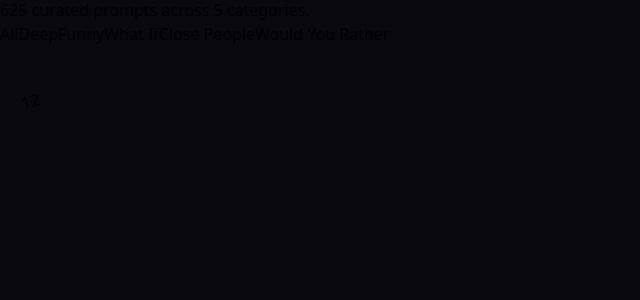
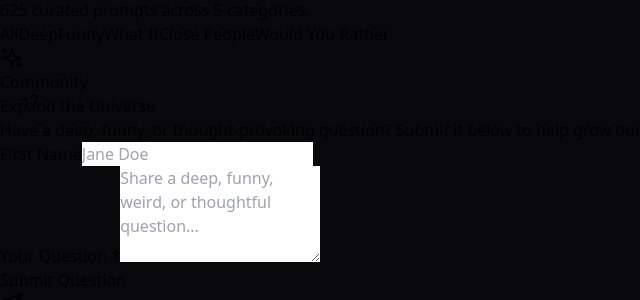
Before and after one commit to Vamsiindugu/Topic-Finder, a React (Vite) app: page / in a window 1280 px wide. Shown: the part 386-686 px from the top of the page, without its empty margins (0-640 px from the left). Built offline with nearby package versions, Linux system fonts and the light colour scheme.

Commit message:
feat: add submit your question section
- Added SubmitQuestionSection component with Web3Forms integration

- Updated App.tsx to include the new section below the fold while maintaining zero-scroll test constraints

```diff
--- a/src/App.tsx
+++ b/src/App.tsx
@@ -5,6 +5,7 @@ import { CATEGORIES, QUESTIONS, Question, Category } from './data/questions';
 import { AmbientBackground } from './components/AmbientBackground';
 import { KineticWheel } from './components/KineticWheel';
 import { RevealCard } from './components/RevealCard';
+import { SubmitQuestionSection } from './components/SubmitQuestionSection';
 
 export default function App() {
   const [activeCategory, setActiveCategory] = useState<Category>('All');
@@ -51,13 +52,21 @@ export default function App() {
   }, [isSpinning]);
 
   return (
-    <div className="h-dvh min-h-[560px] bg-[#09090b] text-zinc-100 font-sans selection:bg-indigo-500/30 relative flex flex-col overflow-hidden">
+    <div
+      className={`
+        h-dvh min-h-[560px] bg-[#09090b] text-zinc-100 font-sans selection:bg-indigo-500/30 relative overflow-x-hidden
+        [scrollbar-width:none] [-ms-overflow-style:none] [&::-webkit-scrollbar]:hidden
+        ${revealedQuestion ? 'overflow-hidden' : 'overflow-y-auto'}
+      `}
+    >
       <AmbientBackground />
 
       <div aria-live="polite" className="sr-only">
         {announcement}
       </div>
 
+      {/* Main Wheel Viewport Context */}
+      <div className="flex flex-col min-h-full shrink-0 relative z-10">
         <header className="relative z-20 flex items-center justify-between px-4 py-4 md:px-12 md:py-6 w-full max-w-7xl mx-auto shrink-0">
           <div className="flex items-center gap-3">
             <div className="w-8 h-8 rounded-lg bg-indigo-500/20 border border-indigo-500/30 flex items-center justify-center shadow-[0_0_24px_rgba(99,102,241,0.14)]">
@@ -125,6 +134,10 @@ export default function App() {
             </div>
           </section>
         </main>
+      </div>
+
+      {/* Brand New Below The Fold Content */}
+      <SubmitQuestionSection />
 
       <AnimatePresence>
         {revealedQuestion && (
--- /dev/null
+++ b/src/components/SubmitQuestionSection.tsx
@@ -0,0 +1,167 @@
+import { FC, useState, FormEvent, memo } from 'react';
+import { motion, useReducedMotion, AnimatePresence } from 'framer-motion';
+import { Send, CheckCircle, AlertCircle, Loader2, Sparkles } from 'lucide-react';
+
+export const SubmitQuestionSection: FC = memo(() => {
+  const prefersReducedMotion = useReducedMotion();
+  const [status, setStatus] = useState<'idle' | 'submitting' | 'success' | 'error'>('idle');
+  const [formData, setFormData] = useState({ name: '', email: '', question: '' });
+
+  const handleSubmit = async (e: FormEvent) => {
+    e.preventDefault();
+    setStatus('submitting');
+
+    try {
+      const res = await fetch('https://api.web3forms.com/submit', {
+        method: 'POST',
+        headers: {
+          'Content-Type': 'application/json',
+          Accept: 'application/json'
+        },
+        body: JSON.stringify({
+          access_key: 'a98c25de-1969-496e-ae61-580fe57dca93',
+          subject: 'New Topic Finder Question Submission',
+          name: formData.name || 'Anonymous User',
+          email: formData.email || 'no-email@topicfinder.app',
+          message: formData.question,
+        }),
+      });
+
+      const data = await res.json();
+      if (data.success) {
+        setStatus('success');
+        setFormData({ name: '', email: '', question: '' });
+      } else {
+        setStatus('error');
+      }
+    } catch (error) {
+      setStatus('error');
+    } finally {
+      // Reset status back to idle after 5 seconds to allow further submissions
+      setTimeout(() => setStatus('idle'), 5000);
+    }
+  };
+
+  const containerVariants = {
+    hidden: { opacity: 0 },
+    show: { opacity: 1, transition: { staggerChildren: prefersReducedMotion ? 0 : 0.1 } }
+  };
+
+  const itemVariants = {
+    hidden: { opacity: 0, y: prefersReducedMotion ? 0 : 20 },
+    show: { opacity: 1, y: 0, transition: { type: 'spring', stiffness: 300, damping: 24 } }
+  };
+
+  return (
+    <section className="relative w-full border-t border-white/5 bg-[#09090b]/50 backdrop-blur-3xl overflow-hidden shrink-0 pb-20 pt-24 md:pt-32">
+      {/* Subtle background glow */}
+      <div className="absolute top-0 left-1/2 -translate-x-1/2 w-full max-w-3xl h-px bg-gradient-to-r from-transparent via-indigo-500/30 to-transparent" />
+      <div className="absolute top-0 left-1/2 -translate-x-1/2 w-[600px] h-[300px] bg-indigo-500/5 blur-[120px] rounded-full pointer-events-none" />
+
+      <motion.div
+        variants={containerVariants}
+        initial="hidden"
+        whileInView="show"
+        viewport={{ once: true, margin: "-50px" }}
+        className="relative z-10 w-full max-w-2xl mx-auto px-4 sm:px-6 lg:px-8 flex flex-col items-center"
+      >
+        <motion.div variants={itemVariants} className="text-center mb-10 md:mb-12">
+          <div className="inline-flex items-center gap-2 px-3 py-1.5 rounded-full bg-indigo-500/10 border border-indigo-500/20 text-indigo-300 text-xs font-semibold tracking-wide uppercase mb-6">
+            <Sparkles className="w-3.5 h-3.5" />
+            Community
+          </div>
+          <h2 className="text-3xl md:text-4xl lg:text-5xl font-medium text-white tracking-tight mb-4">
+            Expand the Universe
+          </h2>
+          <p className="text-zinc-400 text-base md:text-lg max-w-lg mx-auto leading-relaxed">
+            Have a deep, funny, or thought-provoking question? Submit it below to help grow our collection of conversation starters.
+          </p>
+        </motion.div>
+
+        <motion.form
+          variants={itemVariants}
+          onSubmit={handleSubmit}
+          className="w-full flex flex-col gap-5 p-6 md:p-8 bg-[#121214]/80 backdrop-blur-xl border border-white/10 rounded-2xl md:rounded-3xl shadow-[0_8px_32px_rgba(0,0,0,0.4),_inset_0_1px_0_rgba(255,255,255,0.05)]"
+        >
+          <div className="flex flex-col gap-2">
+            <label htmlFor="name" className="text-sm font-medium text-zinc-300 ml-1">
+              First Name
+            </label>
+            <input
+              id="name"
+              type="text"
+              value={formData.name}
+              onChange={(e) => setFormData(p => ({ ...p, name: e.target.value }))}
+              disabled={status === 'submitting'}
+              placeholder="Jane Doe"
+              className="w-full min-h-[44px] bg-black/40 border border-white/10 rounded-xl px-4 py-3 text-zinc-200 placeholder:text-zinc-600 focus:outline-none focus:border-indigo-500/50 focus:ring-1 focus:ring-indigo-500/50 transition-all disabled:opacity-50 disabled:cursor-not-allowed"
+            />
+          </div>
+
+          <div className="flex flex-col gap-2">
+            <label htmlFor="question" className="text-sm font-medium text-zinc-300 ml-1">
+              Your Question <span className="text-rose-500">*</span>
+            </label>
+            <textarea
+              id="question"
+              required
+              value={formData.question}
+              onChange={(e) => setFormData(p => ({ ...p, question: e.target.value }))}
+              disabled={status === 'submitting'}
+              placeholder="Share a deep, funny, weird, or thoughtful question..."
+              rows={4}
+              className="w-full bg-black/40 border border-white/10 rounded-xl px-4 py-3 text-zinc-200 placeholder:text-zinc-600 focus:outline-none focus:border-indigo-500/50 focus:ring-1 focus:ring-indigo-500/50 transition-all resize-y min-h-[100px] disabled:opacity-50 disabled:cursor-not-allowed"
+            />
+          </div>
+
+          <div className="pt-2">
+            <motion.button
+              type="submit"
+              whileHover={status === 'idle' && formData.question.trim() ? { scale: 1.01 } : {}}
+              whileTap={status === 'idle' && formData.question.trim() ? { scale: 0.98 } : {}}
+              disabled={status === 'submitting' || !formData.question.trim()}
+              className={`
+                group relative w-full min-h-[48px] sm:min-h-[56px] flex items-center justify-center gap-2
+                rounded-xl font-medium text-sm sm:text-base transition-all duration-300 overflow-hidden
+                focus-visible:outline focus-visible:outline-2 focus-visible:outline-offset-2 focus-visible:outline-indigo-300
+                ${status === 'success'
+                  ? 'bg-emerald-500/10 text-emerald-400 border border-emerald-500/20'
+                  : status === 'error'
+                    ? 'bg-rose-500/10 text-rose-400 border border-rose-500/20'
+                    : 'bg-gradient-to-b from-indigo-500 to-indigo-600 hover:from-indigo-400 hover:to-indigo-500 text-white border border-indigo-400/50 shadow-[0_4px_14px_rgba(99,102,241,0.2)] hover:shadow-[0_6px_20px_rgba(99,102,241,0.3)] disabled:from-zinc-800 disabled:to-zinc-900 disabled:text-zinc-500 disabled:border-zinc-800 disabled:shadow-none'
+                }
+              `}
+            >
+              <AnimatePresence mode="wait">
+                {status === 'idle' && (
+                  <motion.div key="idle" initial={{ opacity: 0, y: 10 }} animate={{ opacity: 1, y: 0 }} exit={{ opacity: 0, y: -10 }} className="flex items-center gap-2">
+                    <span>Submit Question</span>
+                    <Send className="w-4 h-4 group-hover:translate-x-1 group-hover:-translate-y-1 transition-transform" />
+                  </motion.div>
+                )}
+                {status === 'submitting' && (
+                  <motion.div key="submitting" initial={{ opacity: 0, scale: 0.8 }} animate={{ opacity: 1, scale: 1 }} exit={{ opacity: 0, scale: 0.8 }} className="flex items-center gap-2">
+                    <Loader2 className="w-5 h-5 animate-spin text-zinc-400" />
+                    <span className="text-zinc-400">Transmitting...</span>
+                  </motion.div>
+                )}
+                {status === 'success' && (
+                  <motion.div key="success" initial={{ opacity: 0, scale: 0.8 }} animate={{ opacity: 1, scale: 1 }} exit={{ opacity: 0, scale: 0.8 }} className="flex items-center gap-2">
+                    <CheckCircle className="w-5 h-5" />
+                    <span>Question Received!</span>
+                  </motion.div>
+                )}
+                {status === 'error' && (
+                  <motion.div key="error" initial={{ opacity: 0, scale: 0.8 }} animate={{ opacity: 1, scale: 1 }} exit={{ opacity: 0, scale: 0.8 }} className="flex items-center gap-2">
+                    <AlertCircle className="w-5 h-5" />
+                    <span>Failed to send. Try again.</span>
+                  </motion.div>
+                )}
+              </AnimatePresence>
+            </motion.button>
+          </div>
+        </motion.form>
+      </motion.div>
+    </section>
+  );
+});
```
Lines whose indentation alone changed are shown as unchanged.
